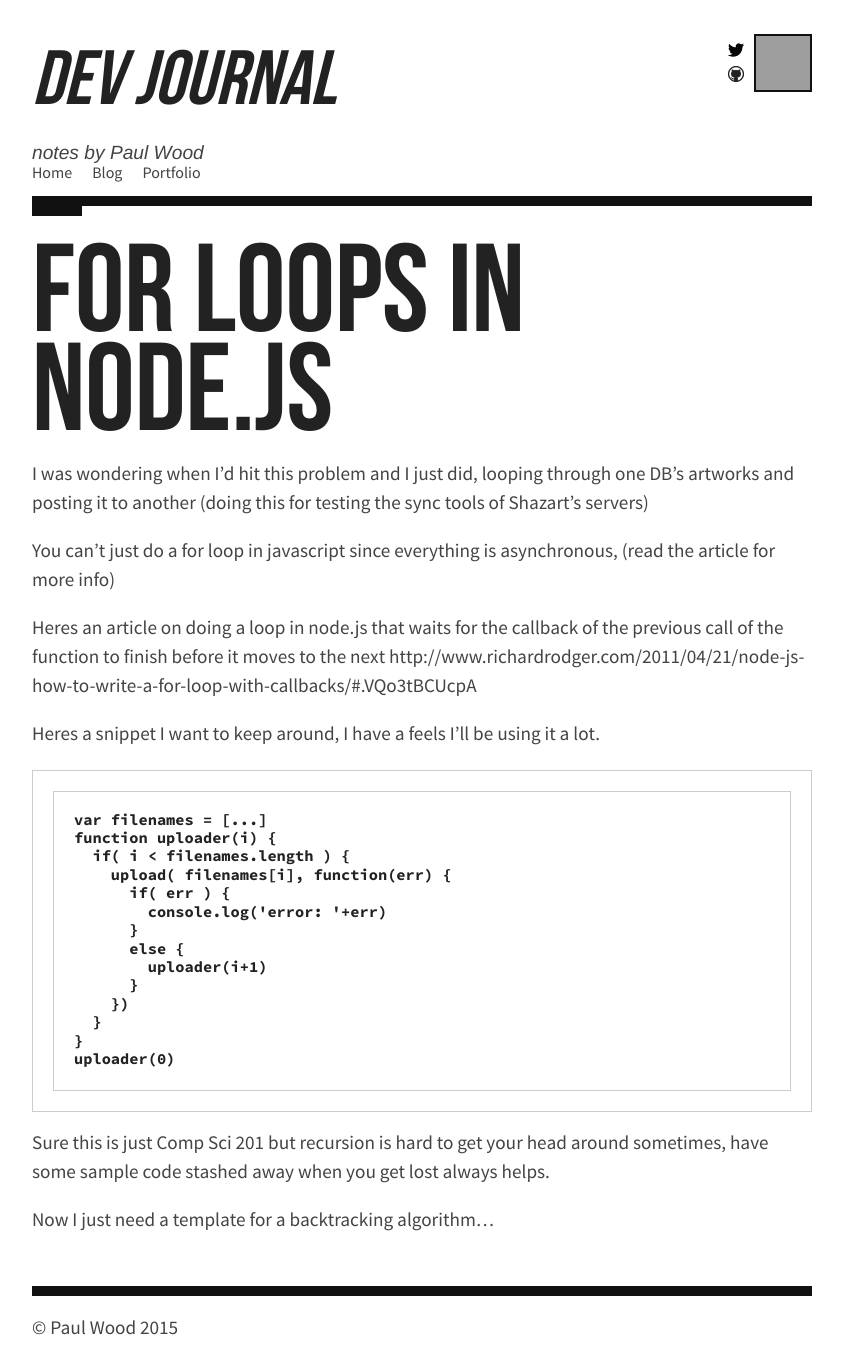
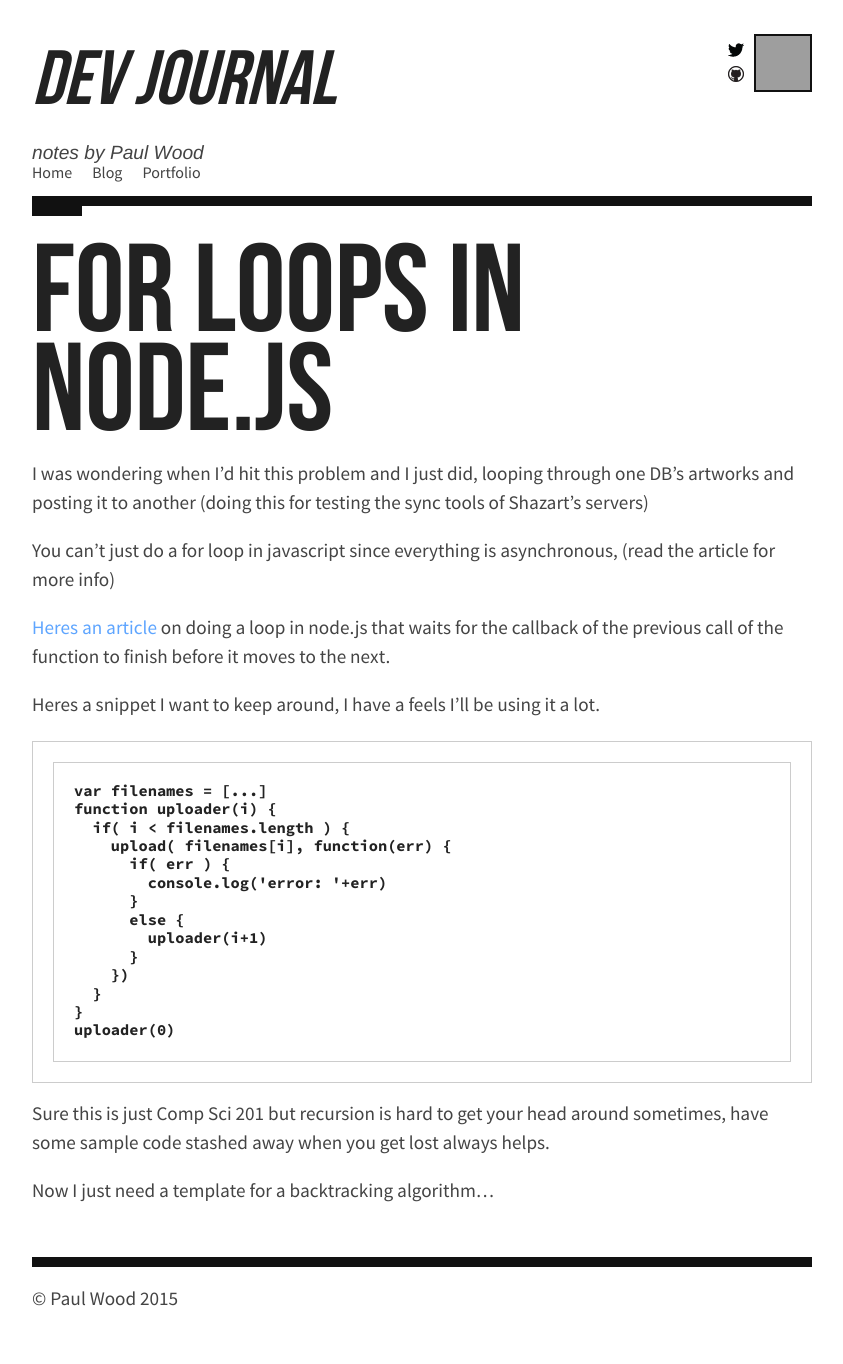
Before and after one commit to PaulWoodIII/paulwoodiii.github.io, a Jekyll site: the page built from _posts/2015-03-18-four-loops-in-node-js.md, in a window 1280 px wide. Shown: the whole page, without its empty margins (218-1061 px from the left). Built offline with Jekyll 4.4.1, drawn with Linux system fonts in a browser that asks for light colours; nearby versions of some CDN libraries; some web fonts are replaced; library files that are not in the unit come from our copies; after the commit the page ends 1336 px from its top, so only the background shows below that; grey boxes are pictures that could not be loaded.

Commit message:
editing that node.js loop article

```diff
--- a/_posts/2015-03-18-four-loops-in-node-js.md
+++ b/_posts/2015-03-18-four-loops-in-node-js.md
@@ -7,8 +7,7 @@ I was wondering when I’d hit this problem and I just did, looping through one
 
 You can’t just do a for loop in javascript since everything is asynchronous, (read the article for more info)
 
-Heres an article on doing a loop in node.js that waits for the callback of the previous call of the function to finish before it moves to the next
-http://www.richardrodger.com/2011/04/21/node-js-how-to-write-a-for-loop-with-callbacks/#.VQo3tBCUcpA
+[Heres an article](http://www.richardrodger.com/2011/04/21/node-js-how-to-write-a-for-loop-with-callbacks/#.VQo3tBCUcpA) on doing a loop in node.js that waits for the callback of the previous call of the function to finish before it moves to the next.
 
 Heres a snippet I want to keep around, I have a feels I'll be using it a lot.
 
```
